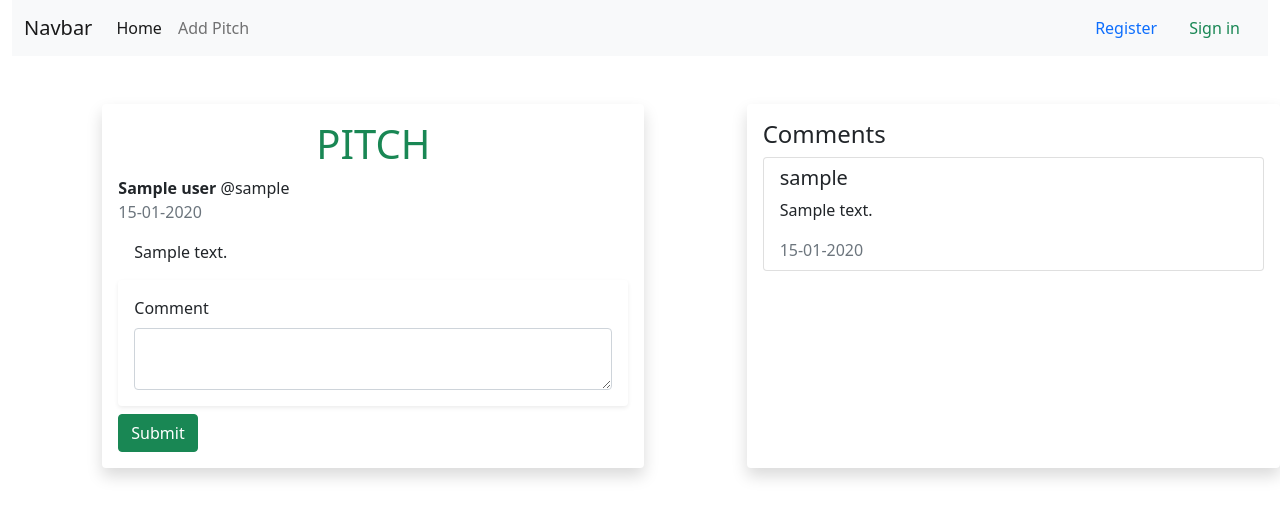
After one commit to kipsang01/Pitch-post, a Flask app: template app/templates/comment.html in a window 1280 px wide. The commit adds this page. Shown: the top 518 px of the page. Run offline with Flask 2, Linux system fonts and the light colour scheme; the template is opened without the code that fills it: values that come from a table or form of the project are taken from there, others are empty; tables that the repository leaves empty hold one stand-in row (values such as "Sample post"); form fields are guessed from the names that the template uses.

Commit message:
Add comment section

```diff
--- a/app/models.py
+++ b/app/models.py
@@ -51,7 +51,7 @@ class Pitch(db.Model):
     content = db.Column(db.String(255), nullable=False)
     date_posted  = db.Column(db.DateTime,nullable = False,default=datetime.utcnow())
     user_id = db.Column(db.Integer, db.ForeignKey('users.id'),nullable = False)
-    comments = db.relationship('Comment', backref='pitch', lazy='dynamic')
+    comments = db.relationship('Comment', backref='pitch', lazy='joined')
 
 
 
@@ -75,3 +75,7 @@ class Comment(db.Model):
 
     def __repr__(self):
         return f'Comment {self.category}{self.content}'
+
+    def save_comment(self):
+        db.session.add(self)
+        db.session.commit()
--- a/app/static/styles.css
+++ b/app/static/styles.css
@@ -1,15 +1,6 @@
-/* .header{
-    background: hsla(132, 79%, 68%, 1);
-
-    background: linear-gradient(360deg, hsla(132, 79%, 68%, 1) 0%, hsla(101, 53%, 59%, 1) 75%);
-
-    background: -moz-linear-gradient(360deg, hsla(132, 79%, 68%, 1) 0%, hsla(101, 53%, 59%, 1) 75%);
-
-    background: -webkit-linear-gradient(360deg, hsla(132, 79%, 68%, 1) 0%, hsla(101, 53%, 59%, 1) 75%);
-
-    filter: progid: DXImageTransform.Microsoft.gradient( startColorstr="#6eee87", endColorstr="#82CD5E", GradientType=1 );
-    } */
-
-body{
-    background-color: #cccccc;
+.category-link a{
+    text-decoration: none;
 }
+ul li a{
+    text-decoration: none
+}
--- a/app/templates/base.html
+++ b/app/templates/base.html
@@ -27,7 +27,9 @@
                 {%endfor%}
             {%endif%}
         {% endwith %}
-        {% block body %}{% endblock %}
+        {% block body %}
+
+        {% endblock %}
     </div>
     <script src="https://cdn.jsdelivr.net/npm/bootstrap@5.0.2/dist/js/bootstrap.bundle.min.js" integrity="sha384-MrcW6ZMFYlzcLA8Nl+NtUVF0sA7MsXsP1UyJoMp4YLEuNSfAP+JcXn/tWtIaxVXM" crossorigin="anonymous"></script>
 
--- /dev/null
+++ b/app/templates/comment.html
@@ -0,0 +1,37 @@
+{% extends 'base.html'%}
+{% block body%}
+<div class="row">
+    <div class="col-md-7">
+        <div class=" w-75 m-auto shadow p-3 mt-5 bg-body rounded">
+            <div class="header text-success text-center">
+                <h1>PITCH</h1>
+            </div>
+            <div class="header"><strong> {{pitch.author.name | capitalize}}</strong> @{{pitch.author.username}} <br><span class="text-muted">  {{ pitch.date_posted.strftime('%d-%m-%Y')}} </span></div>
+            <div class="card-body"> {{pitch.content }} </div>
+            <form method="POST" action="" >
+                {{ form.csrf_token }}
+                <div class=" shadow-sm p-3 mb-2 bg-body rounded">
+                    {{ form.comment.label (class='form-label') }} {{ form.comment (class='form-control')}}
+                </div>
+                {{form.submit (class='btn btn-success')}}
+            </form>
+            </div>
+    </div>
+    <div class="col-md-5  shadow p-3 mt-5 bg-body rounded">
+        <h4>Comments</h4>
+        {% if pitch.comments%}
+        {% for p_comment in pitch.comments%}
+            <ul class="list-group">
+                <li class="list-group-item">
+                    <h5> {{ p_comment.author.username}}</h5>
+                    <p>{{ p_comment.content }}</p>
+                   <span class="text-muted"> {{ p_comment.date_posted.strftime('%d-%m-%Y') }}</span>
+                </li>
+            </ul>
+        {% endfor%}
+        {%else%}
+            <p class="text-muted"> No comments. Be the first to comment</p>
+        {%endif%}
+    </div>
+</div>
+{% endblock%}
--- a/app/templates/login.html
+++ b/app/templates/login.html
@@ -1,11 +1,5 @@
 {% extends 'base.html'%}
 {% block body%}
-<!-- {% for message in get_flashed_messages() %}
-        <div class="alert alert-danger">
-        <button type="button" class="close" data-dismiss="alert">&times;</button>
-        {{ message }}
-        </div>
-{% endfor %} -->
 <div class="form w-50 m-auto shadow p-3 mt-5 bg-body rounded">
     <div class="header text-success text-center">
         <h1>LOGIN</h1>
--- /dev/null
+++ b/app/templates/macros.html
@@ -0,0 +1,5 @@
+{% macro display_blogs(blogs) %}
+
+
+
+{% endmacro%}
--- a/app/templates/navbar.html
+++ b/app/templates/navbar.html
@@ -12,13 +12,10 @@
           <li class="nav-item">
             <a class="nav-link" href="{{url_for('main.add_pitch')}}">Add Pitch</a>
           </li>
-          <li class="nav-item">
-            <a class="nav-link disabled" href="#" tabindex="-1" aria-disabled="true">Disabled</a>
-          </li>
         </ul>
         <form class="d-flex">
           {% if current_user.is_authenticated %}
-                  <span class = "">{{current_user.username}}</span>
+                  <span class = "nav-link text-success"> <a href="{{ url_for('main.profile')}}"> {{current_user.username}} </a></span>
                   <span><a class="nav-link text-danger" href="{{url_for('auth.logout')}}">Sign out</a></span>
                   {% else %}
                   <span ><a class="nav-link" href="{{url_for('auth.register')}}">Register</a></span>
```
Also changed, not shown: app/main/forms.py (+4 -3 lines), app/main/views.py (+36 -2 lines), app/templates/category.html (added, +11 -0 lines), app/templates/home.html (+29 -6 lines), app/templates/profile.html (added, +25 -0 lines).
